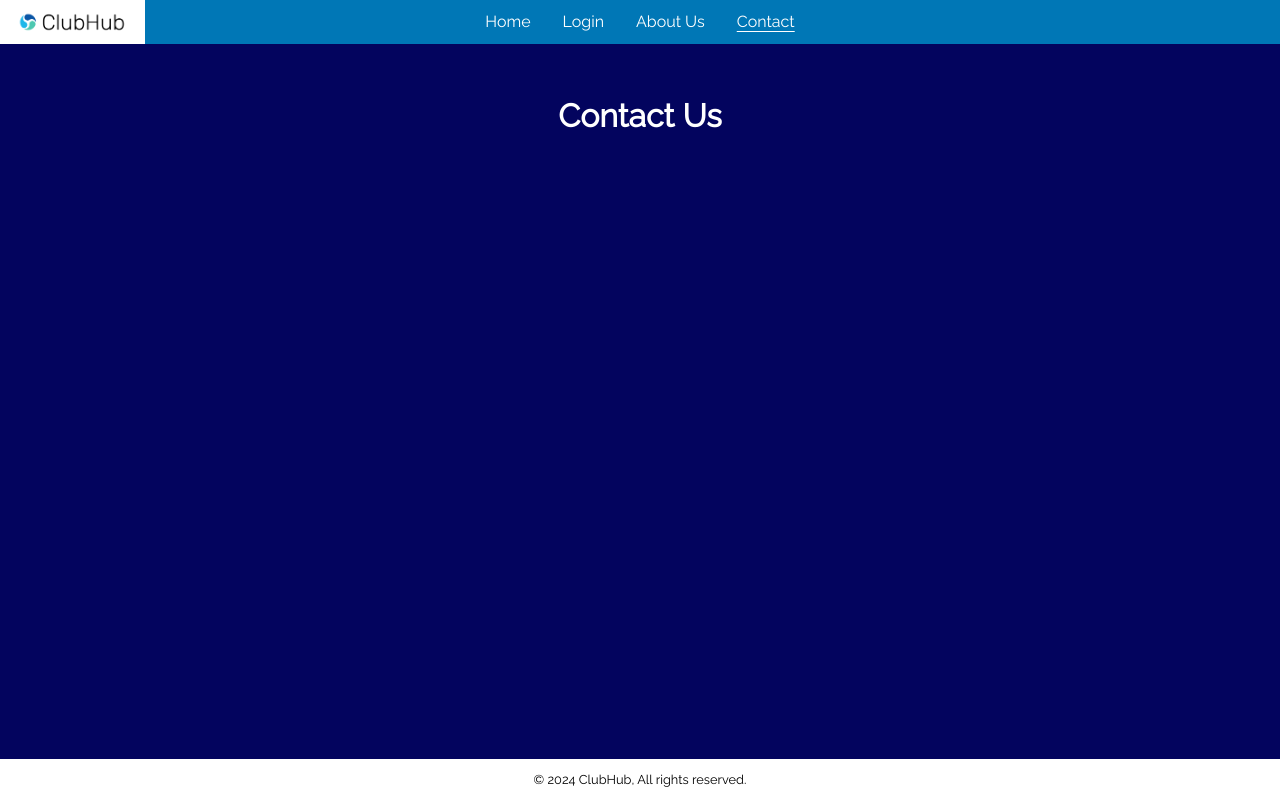
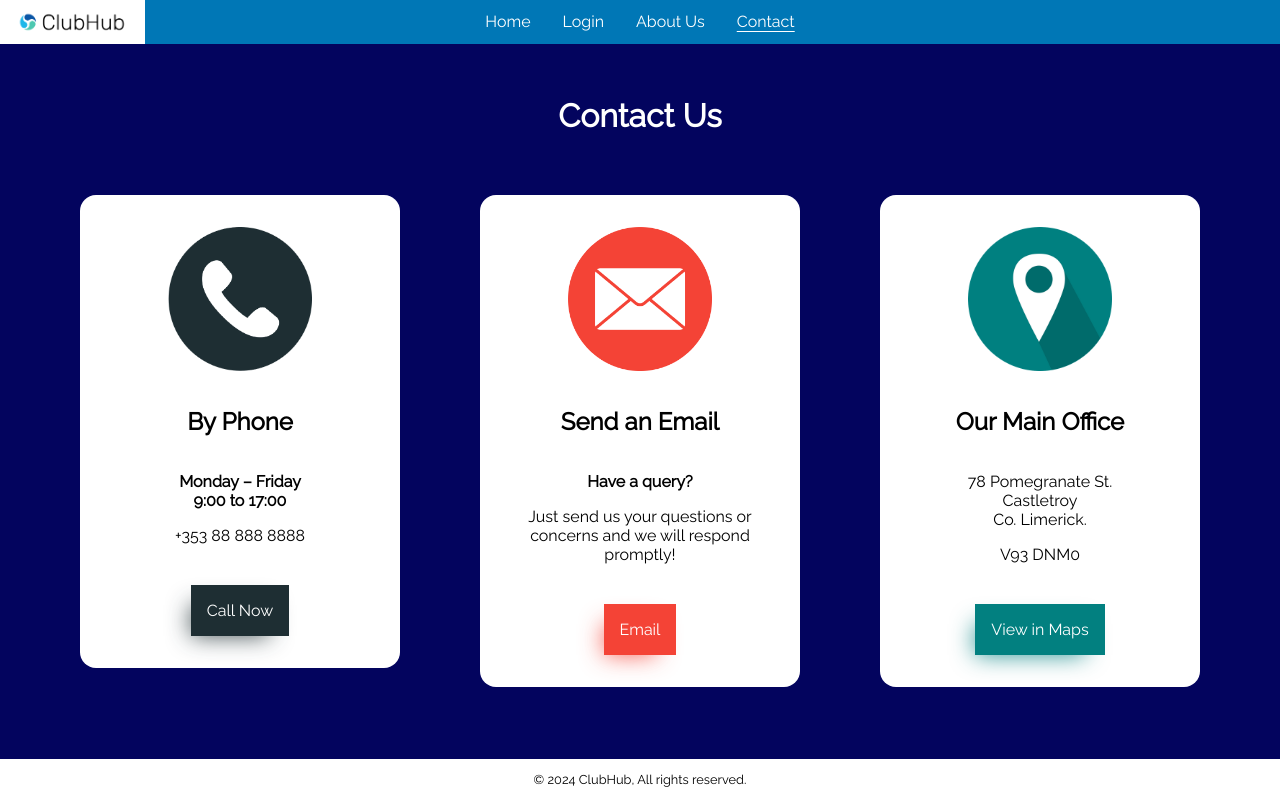
Before and after one commit to jeancarson/ClubHub, a Flask app: page /contact in a window 1280 px wide. Run offline with Flask 3, Linux system fonts and the light colour scheme.

Commit message:
Complete contact page and improve about page

```diff
--- a/app.py
+++ b/app.py
@@ -1,10 +1,4 @@
 from application import app
-# from application.util.db_functions import create_user
-
-# # Testing
-# with app.app_context():
-#     create_user(username="steven", password="shitty_password", user_type="student")
-#     print("Created user 'steven'!")
 
 
 if __name__ == '__main__':
--- a/application/static/css/contact.css
+++ b/application/static/css/contact.css
@@ -0,0 +1,64 @@
+
+#contact-container {
+    padding-top: 2.5em;
+    display: flex;
+    align-items: start;
+    justify-content: center;
+    gap: 5em;
+    padding-bottom: 4em;
+}
+
+#contact-box {
+    display: flex;
+    flex-direction: column;
+    align-items: center;
+    padding: 2em;
+    min-width: 25%;
+    background-color: var(--white);
+    border-radius: 1em;
+    color: var(--black);
+}
+
+#contact-box img {
+    height: 9em;
+    margin-bottom: 1em;
+}
+
+#contact-box span {
+    max-width: 25ch;
+    text-align: center;
+}
+
+#contact-box p {
+    text-align: center;
+}
+
+#contact-box a {
+    margin-top: 2.5em;
+    color: var(--white);
+    border: none;
+    font-size: 1rem;
+    padding: 1em;
+    transition: all ease-out 0.25s;
+    font-weight: 550;
+}
+
+#contact-box a:hover {
+    cursor: pointer;
+    transform: translate(0, -30%);
+}
+
+#phone-button {
+    box-shadow: -10px 10px 23px -10px rgba(30, 46, 51, 0.84);
+    background-color: var(--dark-grey);
+}
+
+#email-button {
+    box-shadow: -10px 10px 23px -10px rgba(244, 67, 54, 0.84);
+    background-color: var(--email-red);
+}
+
+#loc-button {
+    box-shadow: -10px 10px 23px -10px rgba(2, 128, 128, 0.84);
+    background-color: var(--turquoise);
+}
--- a/application/static/css/style.css
+++ b/application/static/css/style.css
@@ -16,6 +16,9 @@
     --dark-red: #990f0f;
     --white: #ffffff;
     --black: #000000;
+    --dark-grey: #1e2e33;
+    --email-red: #f44336;
+    --turquoise: #028080;
 }
 
 * {
@@ -31,6 +34,7 @@ body {
     min-height: 100vh;
     display: flex;
     flex-direction: column;
+    overflow-x: hidden;
 }
 
 header h1 {
--- a/application/templates/html/about.html
+++ b/application/templates/html/about.html
@@ -30,11 +30,11 @@
             </p>
         </div>
         <div class="about-item">
-            <img alt="[placeholder]" src="https://placehold.co/400x400" />
+            <img id="yoga-club-img" alt="[Image of a yoga club]" src="{{ url_for('static', filename='jpg/yoga_club.jpg') }}" />
         </div>
         <div class="about-item layered-images">
-            <img alt="[placeholder]" src="https://placehold.co/300x300" />
-            <img alt="[placeholder]" src="https://placehold.co/300x300" />
+            <img id="social-club-img" alt="[Image of a social club]" src="{{ url_for('static', filename='jpg/social_club.jpg') }}" />
+            <img id="football-club-img" alt="[Image of a football club]" src="{{ url_for('static', filename='jpg/football_club.jpg') }}" />
         </div>
         <div class="about-item">
             <h2>Mission Statement</h2>
--- a/application/templates/html/contact.html
+++ b/application/templates/html/contact.html
@@ -16,4 +16,39 @@
 
 {% block content %}
 
+    <div id="contact-container">
+        <div id="contact-box">
+            <img alt="[phone icon]" src="{{ url_for('static', filename='png/phone.png') }}">
+            <h2>By Phone</h2>
+            <p>
+                <b>Monday – Friday<br />
+                9:00 to 17:00</b>
+            </p>
+            <span>+353 88 888 8888</span>
+            <a id="phone-button" href="tel:+353888888888">Call Now</a>
+        </div>
+        <div id="contact-box">
+            <img alt="[email icon]" src="{{ url_for('static', filename='png/email.png') }}">
+            <h2>Send an Email</h2>
+            <p><b>Have a query?</b></p>
+            <span>Just send us your questions or concerns and we will respond promptly!</span>
+            <a id="email-button" href="mailto:help@clubhub.ie">Email</a>
+        </div>
+        <div id="contact-box">
+            <img alt="[location icon]" src="{{ url_for('static', filename='png/location.png') }}">
+            <h2>Our Main Office</h2>
+            <p>
+                78 Pomegranate St.<br />
+                Castletroy<br>
+                Co. Limerick.
+            </p>
+            <span>V93 DNM0</span>
+            <a id="loc-button"
+               href="https://www.google.com/maps/place/Immersive+Software+Engineering+(ISE)/@52.6737343,-8.5803633,17z/data=!3m1!4b1!4m6!3m5!1s0x485b5ff2ce7e2941:0x1aaa1b0855f032d6!8m2!3d52.6737311!4d-8.5777884!16s%2Fg%2F11rxmb0h4z?entry=ttu">
+                View in Maps
+            </a>
+        </div>
+
+    </div>
+
 {% endblock %}
```
Also changed, not shown: application/static/css/about.css (+19 -5 lines), application/templates/html/index.html (+7 -1 lines), application/static/css/index.css (added), application/static/jpg/football_club.jpg (added), application/static/jpg/img.png (added), application/static/jpg/social_club.jpg (added), application/static/jpg/yoga_club.jpg (added), application/static/png/email.png (added), application/static/png/location.png (added), application/static/png/phone.png (added).
